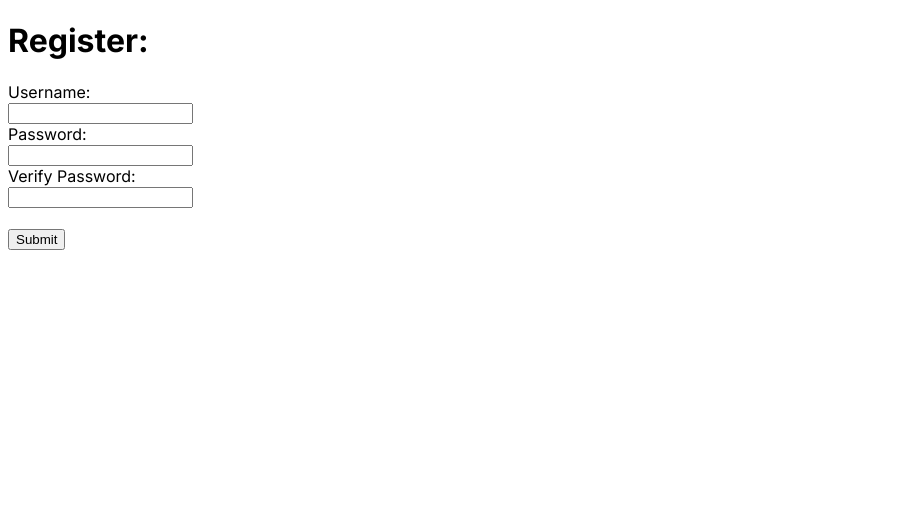
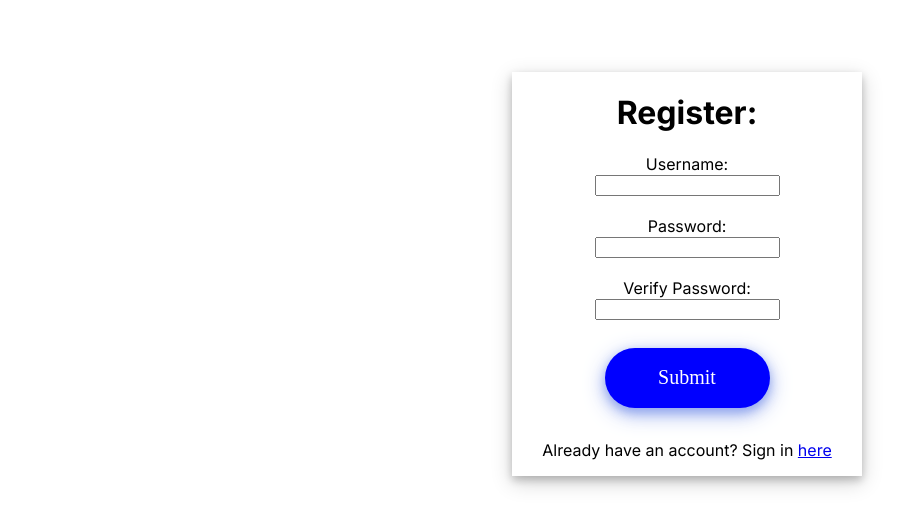
Before and after one commit to misael-b/minesweeper-basic, a Next.js app in the folder frontend/frontend/: page /register in a window 1280 px wide. Shown: the top 528 px of the page, without its empty margins (0-924 px from the left). Built offline with nearby package versions, Linux system fonts and the light colour scheme.

Commit message:
added css

```diff
--- a/frontend/frontend/src/app/globals.css
+++ b/frontend/frontend/src/app/globals.css
@@ -47,3 +47,42 @@
   }
 
 }
+
+.formLogin{
+  display: inline-block;
+  align-items: center;
+  height: 270px;
+  width: 350px;
+  position: relative;
+  text-align: center;
+  /* padding: 20; */
+}
+
+.login {
+  display: inline-block;
+  background: #FFFFFF;
+  margin-top: 5%;
+  /* border-radius: 22px; */
+  box-shadow: 0 4px 8px 0 rgba(0, 0, 0, 0.2), 0 6px 20px 0 rgba(0, 0, 0, 0.19);
+  position: absolute;
+  left: 40%;
+  text-align: center;
+
+
+}
+
+
+.btn {
+  margin-top: 28px;
+  width: 165px;
+  height: 60px;
+  border-radius: 30px;
+  background: blue;
+  border: none;
+  font-family: 'Montserrat';
+  font-size: 20px;
+  color: #FFFFFF;
+  box-shadow: 0 4px 8px 0 rgba(141, 162, 237, 0.7), 0 6px 20px 0 rgba(141, 163, 237, 0.9);
+  cursor: pointer;
+  /* text-align: center; */
+}
--- a/frontend/frontend/src/app/register/page.jsx
+++ b/frontend/frontend/src/app/register/page.jsx
@@ -16,7 +16,8 @@ const page = () => {
 
     const handleSubmit = async (event) => {
         event.preventDefault();
-        console.log(register)
+        console.log(register);
+        // add validatation to not accept empty fields
         try {
             if (register.password === register.verifyPassword) {
                 const response = await axios.post(
@@ -52,25 +53,34 @@ const page = () => {
 
 
     return (
-        <div>
+        <div className='login'>
             <h1>Register: </h1>
-            <form onSubmit={handleSubmit} id='form'>
-                <label>Username:</label><br/>
+            <form onSubmit={handleSubmit} id='form' className='formLogin'>
+
+                <div className="text_area">
+                    <label>Username:</label><br />
                     <input type="text" id="username" name="username" value={register.username}
                         onChange={handleChange} /> <br />
+                </div><br />
 
-                <label>Password:</label> <br/>
+                <div className="text_area">
+                    <label>Password:</label> <br />
                     <input type="password" id="password" name="password" value={register.password}
                         onChange={handleChange} /> <br />
+                </div><br />
 
+                <div className="text_area">
                     <label>Verify Password:</label> <br />
                     <input type="password" id="verifyPassword" name="verifyPassword" value={register.verifyPassword}
-                    onChange={handleChange} /> <br /><br />
+                        onChange={handleChange} />
+                </div>
 
-                <button type="submit">Submit</button>
-            </form>
+                <button type="submit" className="btn">Submit</button>
                 {errors && <p style={{ color: "red" }}>Username Already Exists! Enter Another Username.</p>}
                 {errorsPassword && <p style={{ color: "red" }}>Passwords Do Not Match. Try Again.</p>}
+            </form>
+            <p>Already have an account? Sign in <a href='http://localhost:3000/login'>here</a></p>
+
         </div>
     )
  }
```
Also changed, not shown: frontend/frontend/src/app/login/page.jsx (+23 -10 lines). Lines whose indentation alone changed are shown as unchanged.
